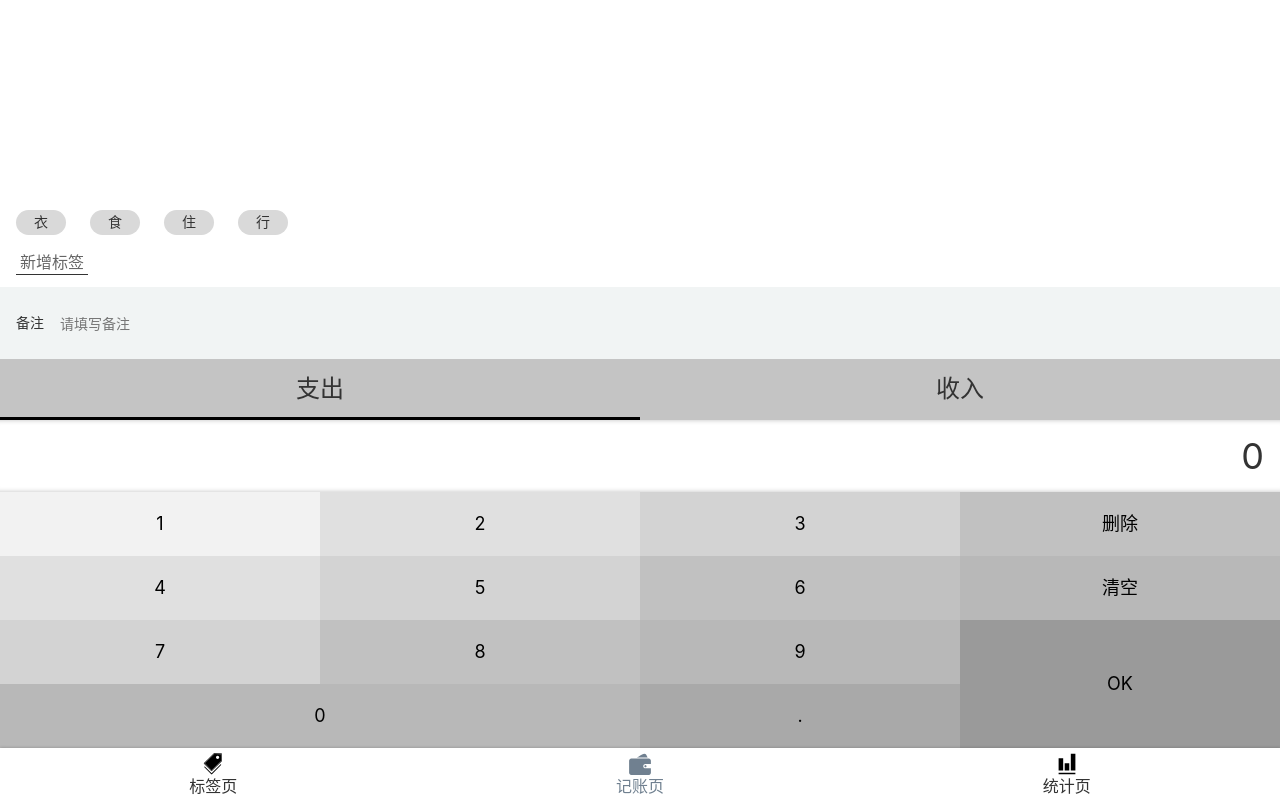
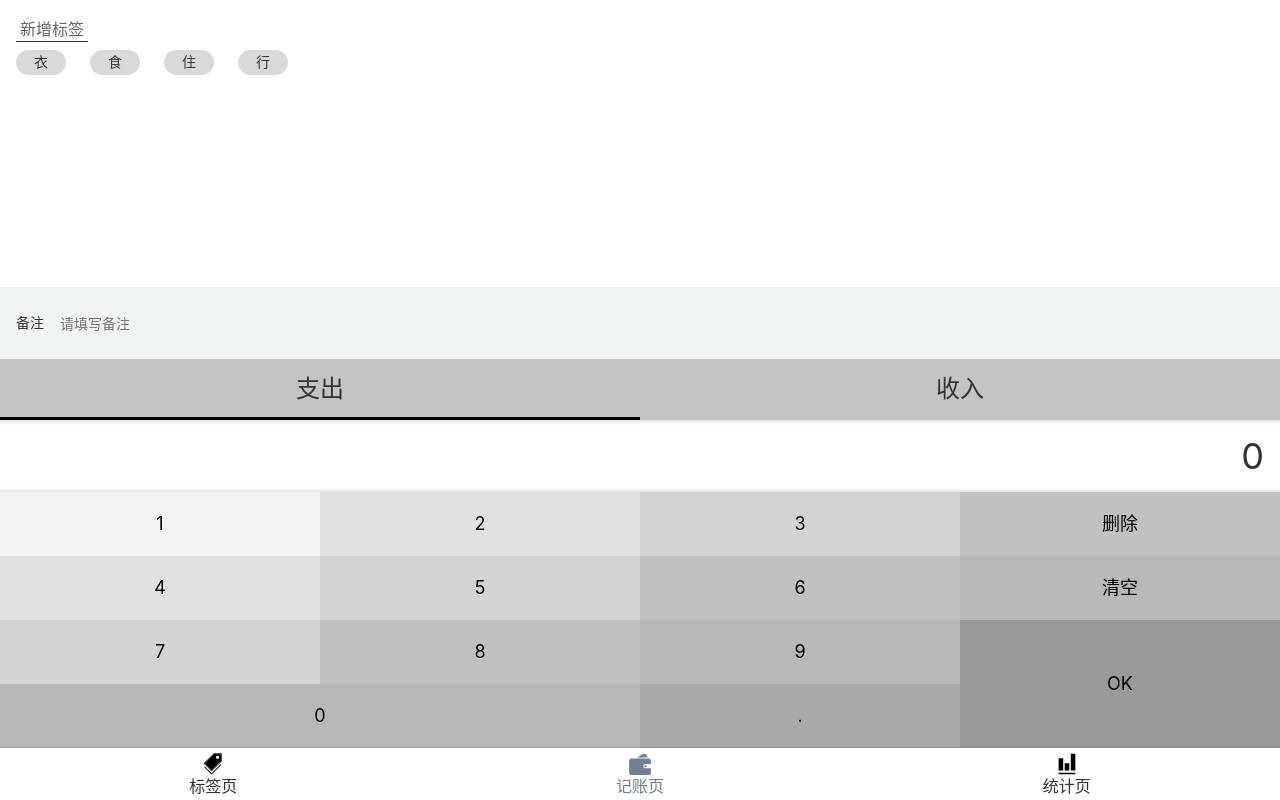
Before and after one commit to wuzx9905/morney-1, a React app: page /#/money in a window 1280 px wide. Built offline with nearby package versions, Linux system fonts and the light colour scheme.

Commit message:
尝试一些方案

```diff
--- a/src/views/Money/NumberPadSection/Wrapper.tsx
+++ b/src/views/Money/NumberPadSection/Wrapper.tsx
@@ -66,6 +66,14 @@ const Wrapper = styled.section`
         background: #a9a9a9;
       }
     }
+    @media(max-height: 570px){
+      >button{
+        height: 40px;
+        &.ok{
+          height: 80px;
+        }
+      };
+    }
   }
 `;
 
--- a/src/views/Money/TagsSection.tsx
+++ b/src/views/Money/TagsSection.tsx
@@ -4,12 +4,15 @@ import {useTags} from '../../hooks/useTags';
 
 const Wrapper = styled.section`
   background: #FFFFFF;
-  padding: 12px 16px;
+  padding: 10px 16px;
   flex-grow: 1;
+  flex-shrink: 1;
+  overflow: auto;
   display: flex;
   flex-direction: column;
-  justify-content: flex-end;
+  //justify-content: flex-end;  //CSS不正交
   align-items: flex-start;
+
 
   > ol {
     margin: 0 -12px;
@@ -59,12 +62,12 @@ const TagsSection: React.FunctionComponent<Props> = (props) => {
     const getClass = (tagId: number) => selectedTagIds.indexOf(tagId) >= 0 ? 'selected' : '';
     return (
         <Wrapper>
+            <button onClick={()=>addTag()}>新增标签</button>
             <ol>
                 {tags.map(tag => <li key={tag.id} onClick={() => {onToggleTag(tag.id);}}
                                      className={getClass(tag.id)}
                 >{tag.name}</li>)}
             </ol>
-            <button onClick={()=>addTag()}>新增标签</button>
         </Wrapper>
     );
 };
```
